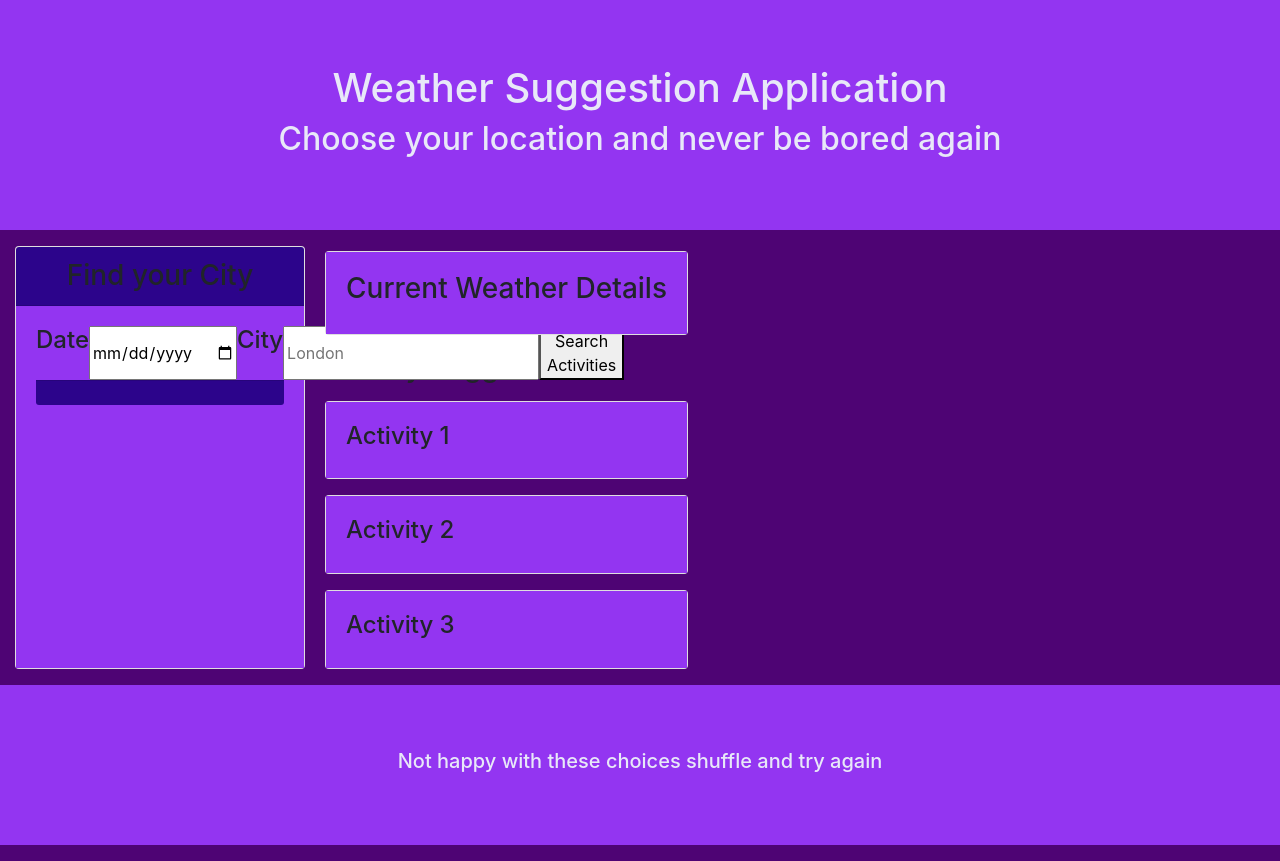
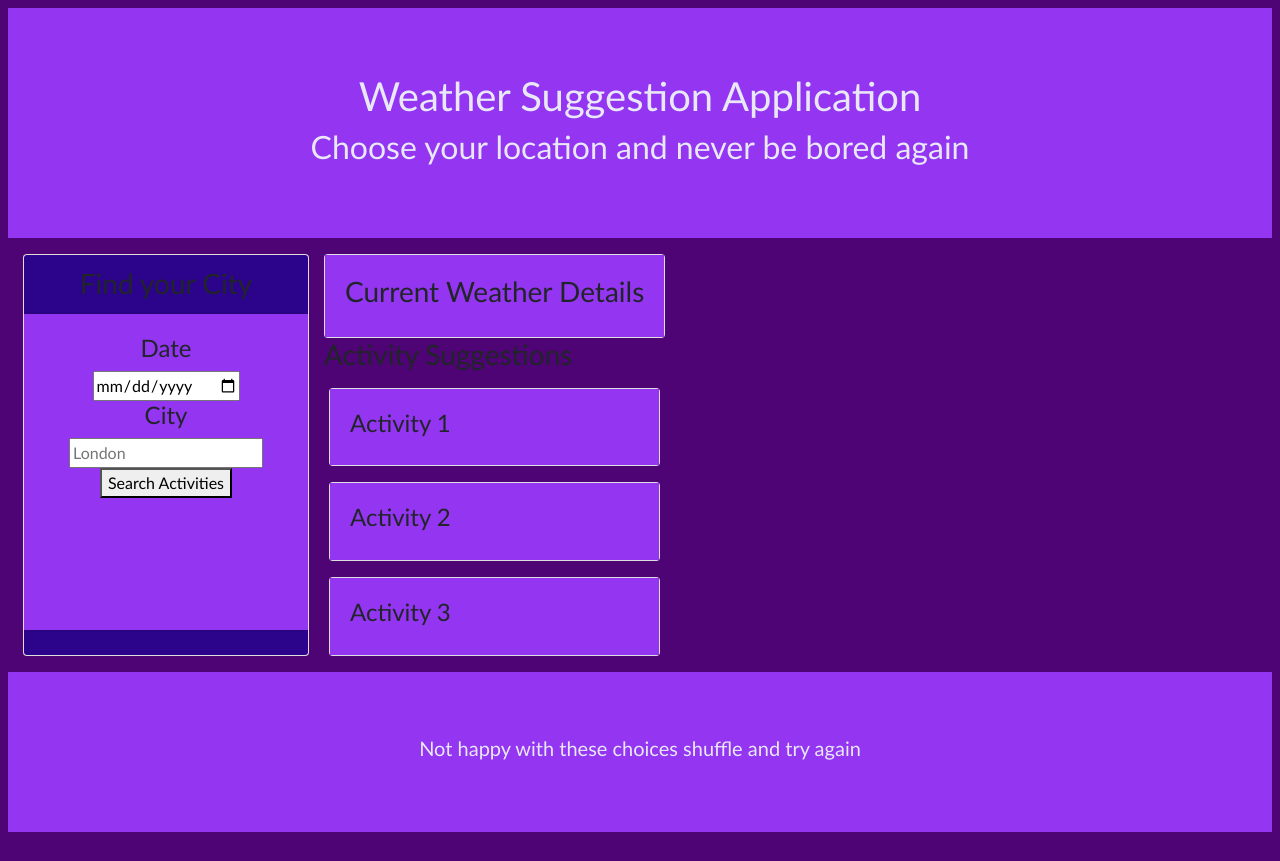
Before and after one commit to tyrkgithub/Weather-Activity-Suggester-Application, a plain HTML site: page index.html in a window 1280 px wide. Drawn offline with nearby package versions, Linux system fonts and the light colour scheme.

Commit message:
card update to correct alignment

```diff
--- a/index.html
+++ b/index.html
@@ -5,9 +5,10 @@
   <meta charset="UTF-8" />
   <meta name="viewport" content="width=device-width, initial-scale=1.0" />
   <meta http-equiv="X-UA-Compatible" content="ie=edge" />
-  <link rel="stylesheet" href="style.css" />
+
   <link rel="stylesheet" href="https://stackpath.bootstrapcdn.com/bootstrap/4.3.1/css/bootstrap.min.css" />
   <link rel="stylesheet" href="https://stackpath.bootstrapcdn.com/font-awesome/4.7.0/css/font-awesome.min.css" />
+  <link rel="stylesheet" href="style.css" />
   <title>Weather Applciation</title>
 </head>
 
@@ -31,14 +32,14 @@
         <h3 class="card-header">
           Find your City
         </h3>
-
         <div class="card-body">
-          <div class="d-flex align-content-around card-text">
-          <h4 for="start">Date</h4>
-          <input type="date" id="start" value="today();" min="today();" max="today()+5;">
-          <h4 for="search">City</h4>
-         <input class="input" type="text" id="city-search" placeholder="London" />
-        <button class="button" id="button">Search Activities</button>
+          <div class="card-text">
+            <h4 for="start">Date</h4>
+            <input type="date" id="start">
+            <h4 for="search">City</h4>
+            <input class="input" type="text" id="city-search" placeholder="London" />
+            <button class="button" id="button">Search Activities</button>
+          </div>
         </div>
         <div class="card-footer" id="historyBtn">
         </div>
@@ -47,7 +48,7 @@
     <!-- Column for returns -->
     <div>
       <!-- weather of date return -->
-      <div class="card mb-3" id="displayWeather">
+      <div class="card" id="displayWeather">
         <div class="card-body">
           <h3>Current Weather Details</h3>
           <p class="card-text" id="currentWeather"></p>
```
